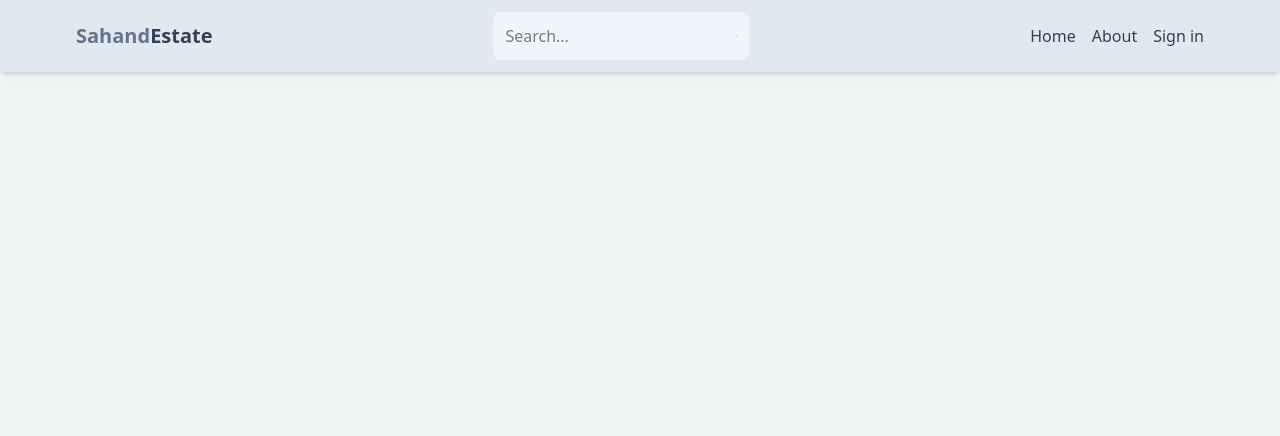
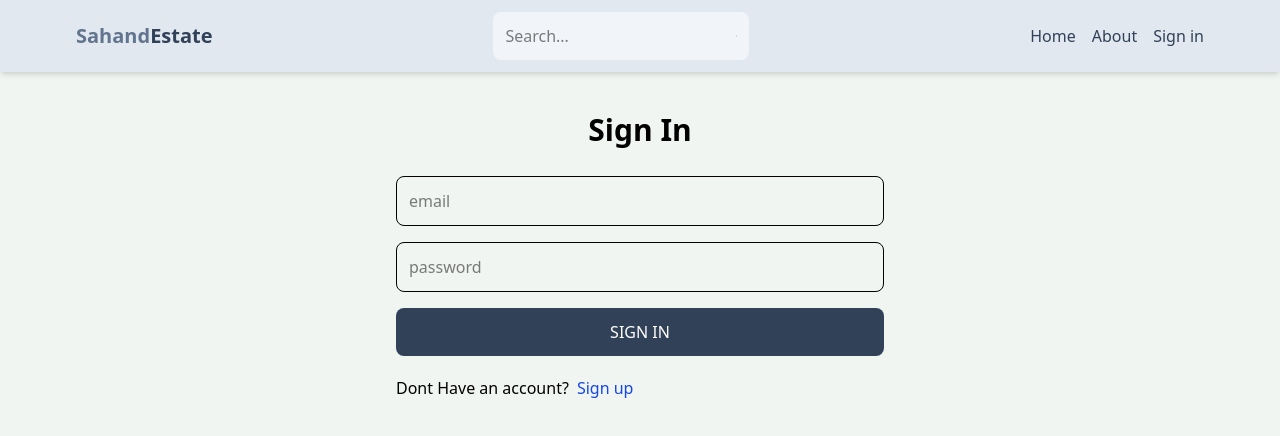
Before and after one commit to Zain308/MERN-Real_Estate, a React (Vite) app in the folder client/: page /sign-in in a window 1280 px wide. Shown: the top 436 px of the page. Built offline with nearby package versions, Linux system fonts and the light colour scheme.

Commit message:
complete sign in functionality

```diff
--- a/client/src/App.jsx
+++ b/client/src/App.jsx
@@ -15,8 +15,8 @@
     <Header />
       <Routes >
         <Route path="/" element={<Home />}/>
-        <Route path="/signin" element={<SignIn />}/>
-        <Route path="/signup" element={<SignUp />}/>
+        <Route path="/sign-in" element={<SignIn />}/>
+        <Route path="/sign-up" element={<SignUp />}/>
         <Route path="/about" element={<About />}/>
         <Route path="/profile" element={<Profile />}/>
       </Routes  >
--- a/client/src/pages/SignIn.jsx
+++ b/client/src/pages/SignIn.jsx
@@ -1,7 +1,81 @@
-import React from 'react'
+import React, { useState } from "react";
+import {Link, useNavigate} from 'react-router-dom'
 
 export const SignIn = () => {
+  const [formData,setFormData] = useState({});
+  const [error,setError] = useState(null);
+  const [loading,setLoading] = useState(false);
+  const navigate = useNavigate();
+
+  const handleChange = (e)=>{
+    setFormData({
+      ...formData,
+      [e.target.id]:e.target.value,
+    });
+  };
+
+  console.log(formData)
+
+ const handleSubmit = async (e) => {
+  e.preventDefault();
+  setLoading(true);
+  try {
+    const res = await fetch('/api/auth/signin', {
+      method: 'POST',
+      headers: {
+        'Content-Type': 'application/json',
+      },
+      body: JSON.stringify(formData),
+    });
+    const data = await res.json();
+
+    if (data.success === false) {
+      setError(data.message);
+      setLoading(false);
+      return;
+    }
+
+    setLoading(false);
+    setError(null);
+    navigate('/');
+  } catch (error) {
+    setLoading(false);
+    setError(error.message);
+  }
+};
+
   return (
-    <div>SignIn</div>
-  )
-}
+    <div className="p-3 max-w-lg mx-auto">
+      <h1 className="text-3xl text-center font-semibold my-7">Sign In</h1>
+      <form onSubmit={handleSubmit} action="" className="flex flex-col gap-4">
+        <input
+          type="email"
+          placeholder="email"
+          className="border p-3 rounded-lg"
+          id="email"
+          onChange={handleChange}
+        />
+        <input
+          type="password"
+          placeholder="password"
+          className="border p-3 rounded-lg"
+          id="password"
+          onChange={handleChange}
+        />
+        <button
+          disabled={loading}
+          className="bg-slate-700 text-white p-3 rounded-lg uppercase hover:opacity-95 disabled:opacity-80"
+        >
+          {loading ? 'Loading...' : 'Sign In'}
+        </button>
+      </form>
+      <div className="flex gap-2 mt-5">
+        <p>Dont Have an account?</p>
+        <Link to={"/sign-up"}>
+          <span className="text-blue-700">Sign up</span>
+        </Link>
+      </div>
+      {error && <p className="text-red-500 mt-5">{error}</p>}
+    </div>
+  );
+};
--- a/client/src/pages/SignUp.jsx
+++ b/client/src/pages/SignUp.jsx
@@ -37,7 +37,7 @@
 
     setLoading(false);
     setError(null);
-    navigate('/signin');
+    navigate('/sign-in');
   } catch (error) {
     setLoading(false);
     setError(error.message);
@@ -78,7 +78,7 @@
       </form>
       <div className="flex gap-2 mt-5">
         <p>Have an account?</p>
-        <Link to={"/signin"}>
+        <Link to={"/sign-in"}>
           <span className="text-blue-700">Sign in</span>
         </Link>
       </div>
```
